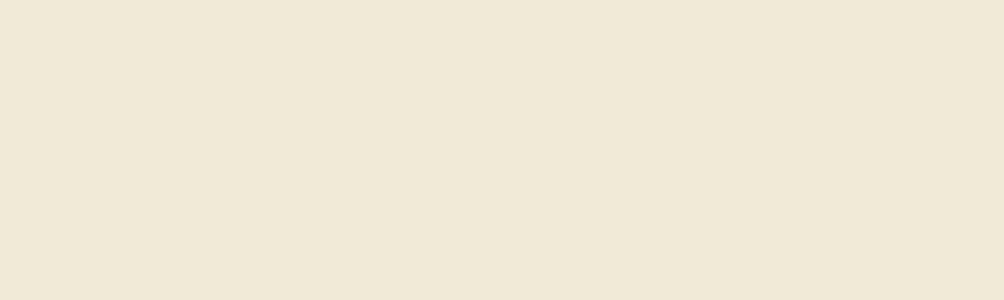
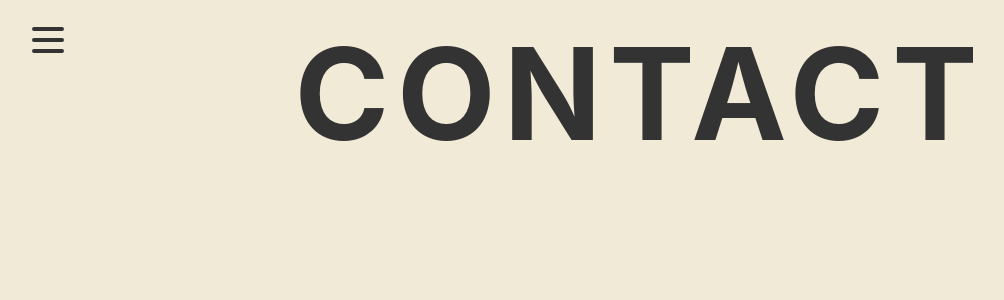
Before and after one commit to crisecheguren/resume-2023, a React (Create React App) app: page /contact in a window 1280 px wide. Before the commit this address had no page. Shown: the top 300 px of the page, without its empty margins (0-1004 px from the left). Built offline with nearby package versions, Linux system fonts and the light colour scheme.

Commit message:
added contact page and started contact-item component... fixed some styles too

```diff
--- a/package.json
+++ b/package.json
@@ -8,6 +8,7 @@
     "@testing-library/user-event": "^13.5.0",
     "react": "^18.2.0",
     "react-dom": "^18.2.0",
+    "react-icons": "^4.8.0",
     "react-router-dom": "^6.9.0",
     "react-scripts": "5.0.1",
     "react-vertical-timeline-component": "^3.6.0",
--- a/src/App.js
+++ b/src/App.js
@@ -7,6 +7,7 @@ import Navigation from './routes/navigation/navigation.component';
 import Home from './routes/home/home.component';
 import Resume from './routes/resume/resume.component';
 import Projects from './routes/projects/projects.compnent';
+import Contact from './routes/contact/contact.component';
 
 
 const App = () => {
@@ -20,6 +21,7 @@ const App = () => {
           <Route index element={<Home />} />
           <Route path="resume" element={<Resume />} />
           <Route path="projects" element={<Projects />} />
+          <Route path="contact" element={<Contact />} />
         </Route>
       </Routes>
     </>
--- a/src/components/card-list/card-list.styles.jsx
+++ b/src/components/card-list/card-list.styles.jsx
@@ -4,4 +4,5 @@ export const StyledCardList = styled.div`
     display: flex;
     flex-wrap: wrap;
     justify-content: space-between;
+    margin: 1rem;
 `;
--- a/src/components/card/card.styles.jsx
+++ b/src/components/card/card.styles.jsx
@@ -55,7 +55,7 @@ export const StyledCard = styled.div`
 
     &:hover {
         border: 2px solid ${({ theme }) => theme.primaryDark};
-        transform: scale(1.05);
+        transform: scale(1.02);
     }
 
     @media only screen and (max-width: 1170px) {
--- a/src/components/menu/menu.component.jsx
+++ b/src/components/menu/menu.component.jsx
@@ -19,10 +19,10 @@ const Menu = ({ open, setOpen }) => {
         <span role="img" aria-label="projects">&#x1F4BB;</span>
         Projects
         </Link>
-      <a href="/">
+      <Link to='/contact' onClick={() => setOpen(!open)}>
         <span role="img" aria-label="contact">&#x1f4e9;</span>
         Contact
-        </a>
+        </Link>
     </StyledMenu>
   )
 }
--- /dev/null
+++ b/src/routes/contact/contact.component.jsx
@@ -0,0 +1,11 @@
+import { StyledHeader } from "./contact.styles";
+
+const Contact = () => {
+    return (
+        <div>
+            <StyledHeader>contact</StyledHeader>
+        </div>
+    );
+};
+
+export default Contact;
--- /dev/null
+++ b/src/routes/contact/contact.styles.jsx
@@ -0,0 +1,17 @@
+import styled from "styled-components";
+
+export const StyledHeader = styled.h1`
+    font-size: 8em;
+    font-weight: 700;
+    color: ${({ theme }) => theme.primaryDark};
+    margin: 0;
+    padding: 0;
+    margin-bottom: 1rem;
+    margin-top: 1rem;
+    text-align: center;
+    text-transform: uppercase;
+    letter-spacing: 0.5rem;
+    @media only screen and (max-width: 1170px) {
+        font-size: 2rem;
+    }
+`;
```
Also changed, not shown: src/components/contact-item/contact-item.component.jsx (added), src/components/contact-item/contact-item.styles.jsx (added), 1 other file (tests, documents, lock files or other folders).
